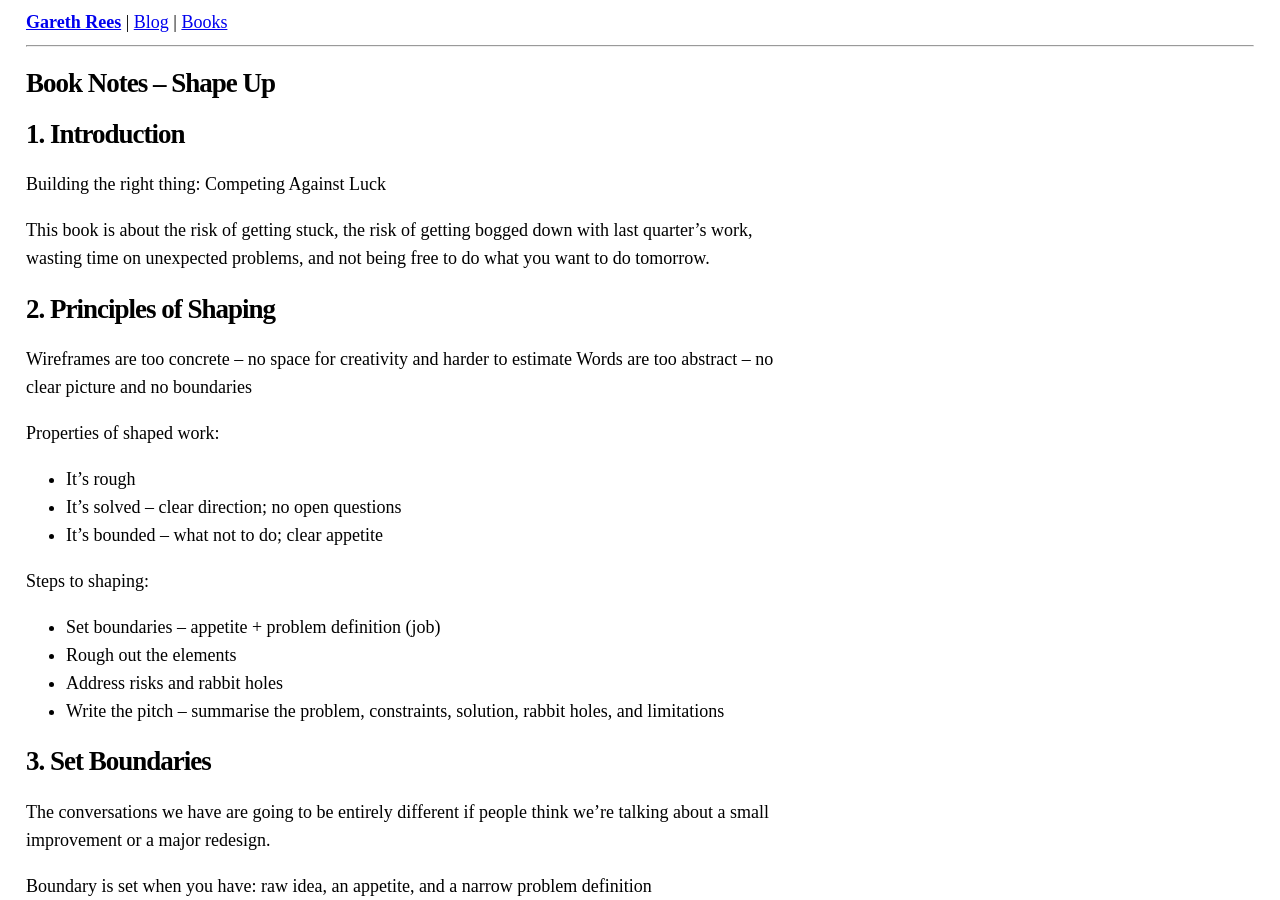
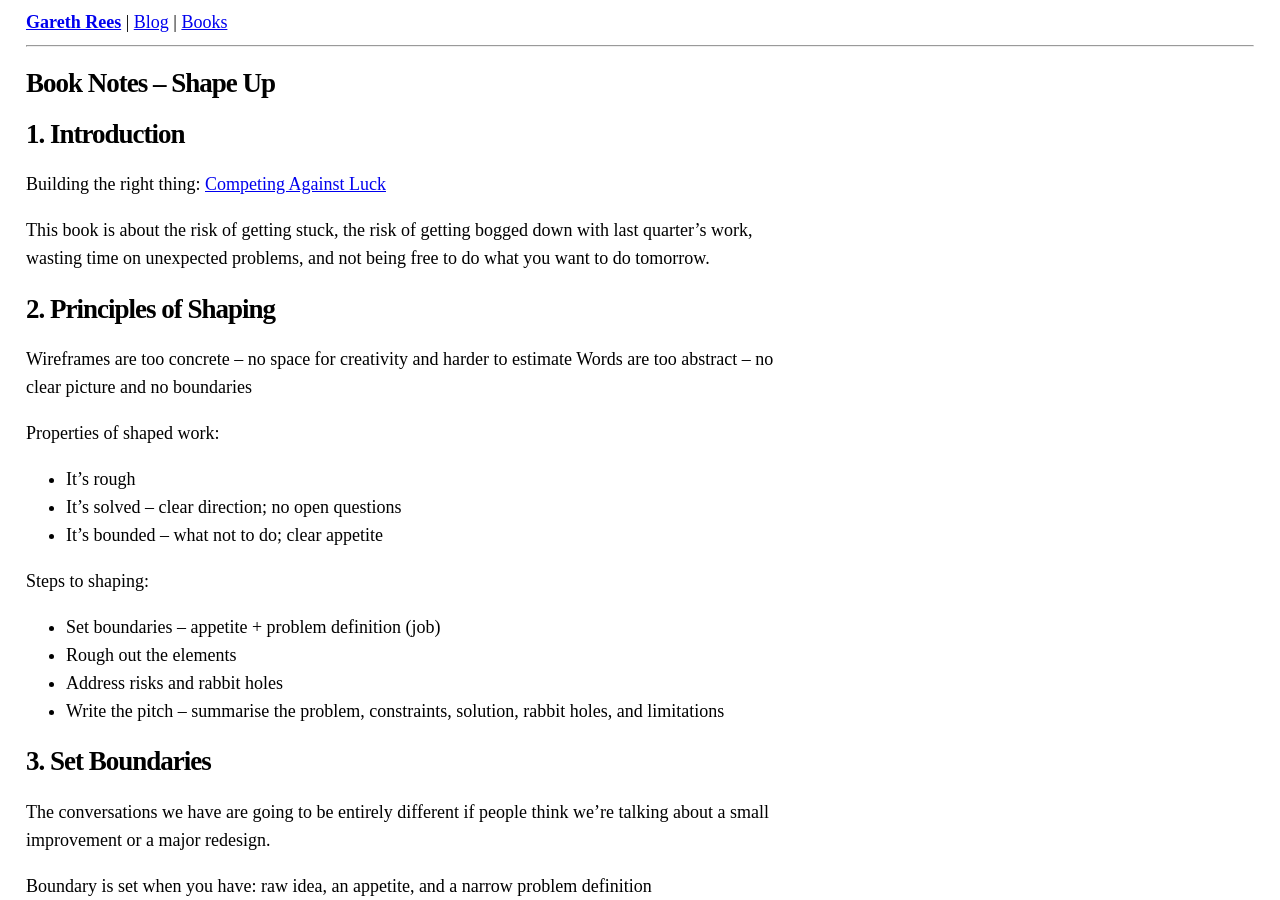
Before and after one commit to garethrees/garethrees.github.com, a Jekyll site: the page built from _posts/2019-09-26-book-notes-shape-up.md, in a window 1280 px wide and 900 px high. Built offline with Jekyll 4.4.1, drawn with Linux system fonts in a browser that asks for light colours; some of the changed lines change nothing that is shown.

Commit message:
Add link

```diff
--- a/_posts/2019-09-26-book-notes-shape-up.md
+++ b/_posts/2019-09-26-book-notes-shape-up.md
@@ -7,7 +7,7 @@ title: "Book Notes – Shape Up"
 
 ## 1. Introduction
 
-Building the right thing: Competing Against Luck
+Building the right thing: [Competing Against Luck](/2020/08/23/book-notes-competing-against-luck/)
 
 This book is about the risk of getting stuck, the risk of getting bogged down with last quarter’s work, wasting time on unexpected problems, and not being free to do what you want to do tomorrow.
 
```
